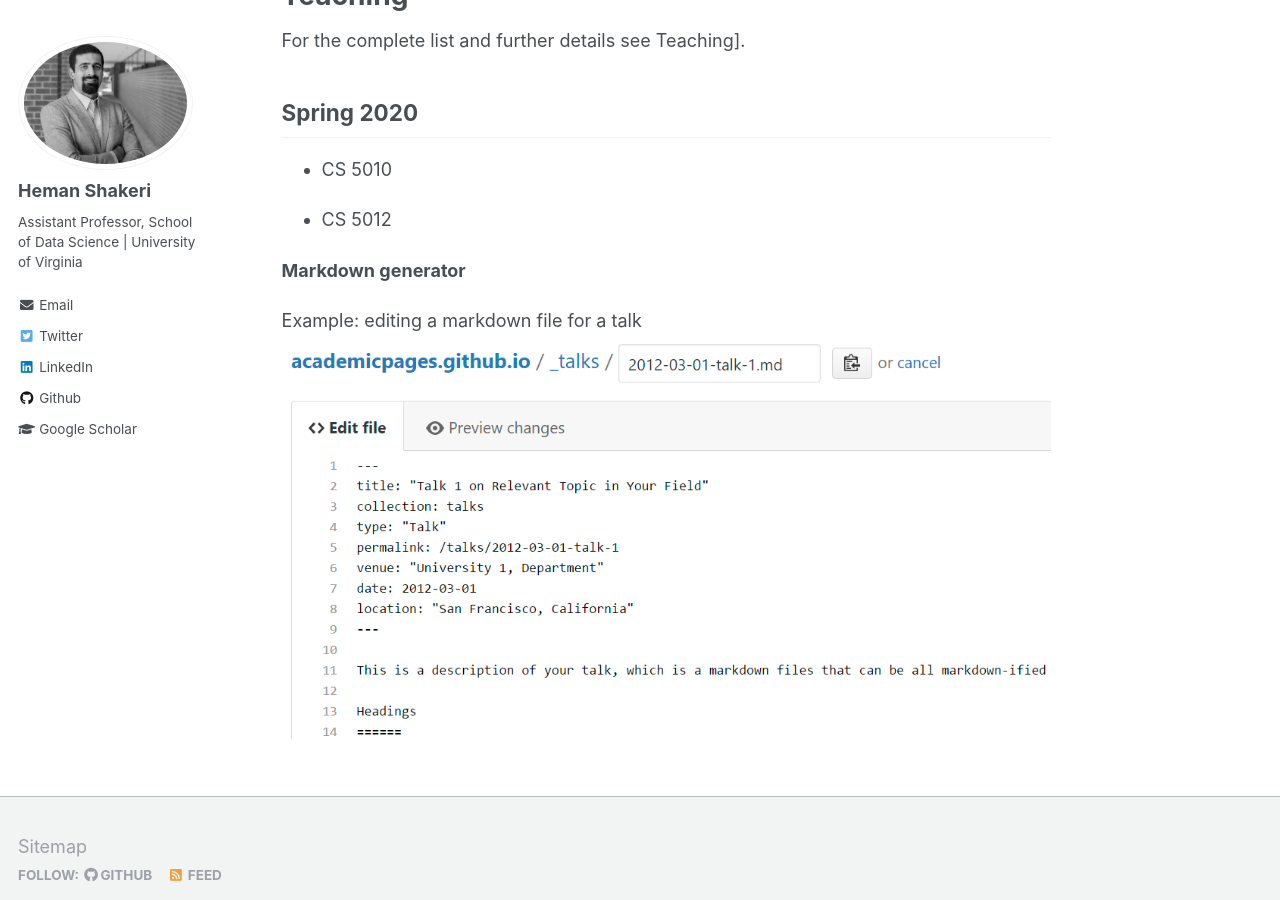
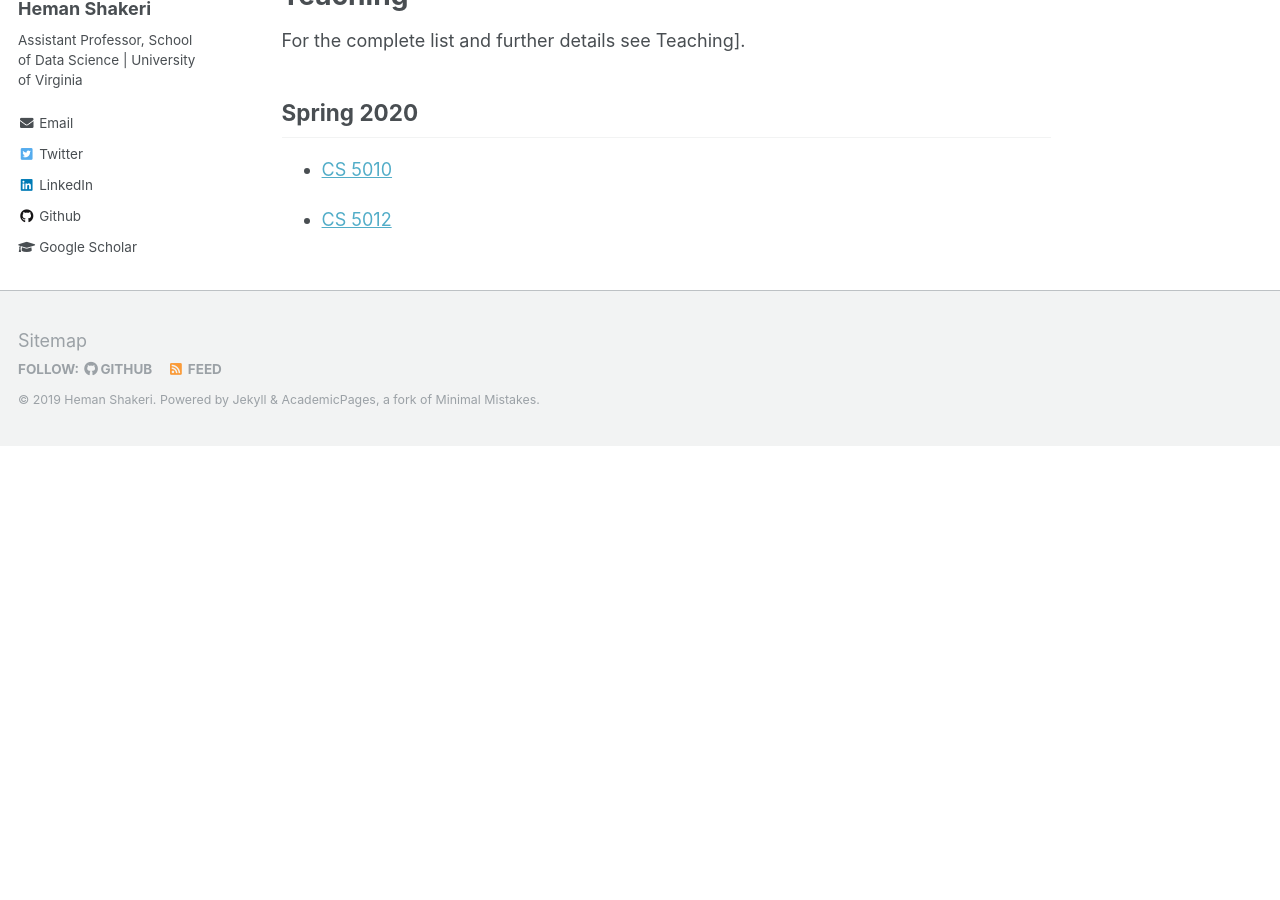
Before and after one commit to hshakeri/academic-home, a Jekyll site: the page built from _pages/about.md, in a window 1280 px wide and 900 px high, scrolled down 743 px. Built offline with Jekyll 4.4.1, drawn with Linux system fonts in a browser that asks for light colours; after the commit the page ends 1189 px from its top, so only the background shows below that.

Commit message:
edit about

```diff
--- a/_pages/about.md
+++ b/_pages/about.md
@@ -32,14 +32,6 @@ For the complete list and further details see Teaching].
 
 ## Spring 2020
 
-- CS 5010
+- [CS 5010]({{ site.baseurl }}{% link _teaching/2020-spring-teaching-2.md %})
 
-- CS 5012
-
-
-**Markdown generator**
-
-
-
-Example: editing a markdown file for a talk
-![Editing a markdown file for a talk](/images/editing-talk.png)
+- [CS 5012]({{ site.baseurl }}{% link _teaching/2020-spring-teaching-1.md %})
```
Also changed, not shown: _portfolio/portfolio-5.md (+1 -1 lines).
